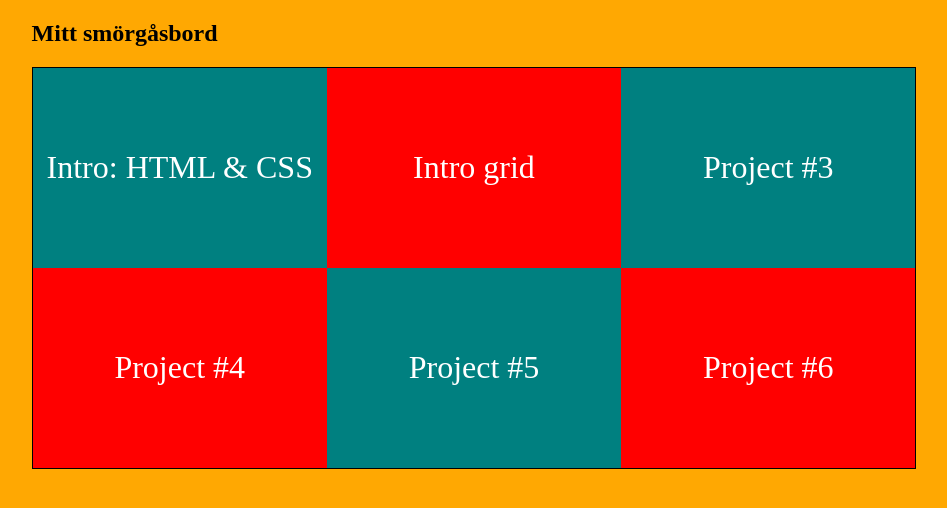
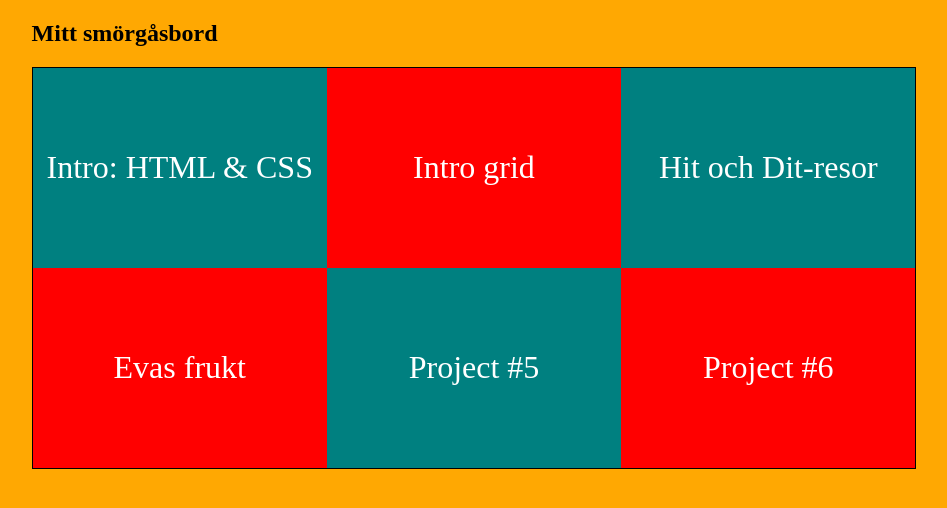
Before and after one commit to tbg-webbutveckling-TE17/dennis-smorgasbord, a plain HTML site: page index.html in a window 1280 px wide. Shown: the whole page, without its empty margins (166-1113 px from the left). Drawn offline with Linux system fonts and the light colour scheme.

```diff
--- a/index.html
+++ b/index.html
@@ -16,10 +16,10 @@
                     <a href="projects/intro-grid/index.html" target="_blank">Intro grid</a>
                 </section>
                 <section class="grid-item">
-                    <a href="#" target="_blank">Project #3</a>
+                    <a href="#" target="_blank">Hit och Dit-resor</a>
                 </section>
                 <section class="grid-item">
-                    <a href="#" target="_blank">Project #4</a>
+                    <a href="#" target="_blank">Evas frukt</a>
                 </section>
                 <section class="grid-item">
                     <a href="#" target="_blank">Project #5</a>
```
